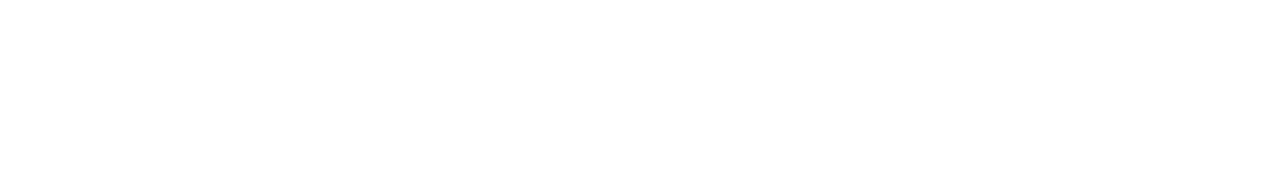
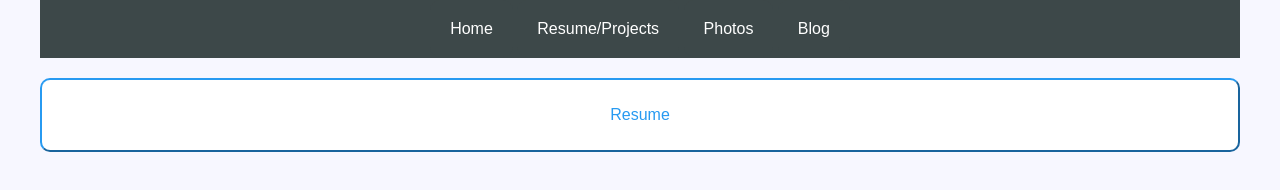
Before and after one commit to iiykeazu/personal_site, a plain HTML site: page projects.html in a window 1280 px wide. Drawn offline with Linux system fonts and the light colour scheme.

Commit message:
homepage done started projects page

```diff
--- /dev/null
+++ b/assets/css/resume.css
@@ -0,0 +1,13 @@
+.button{
+  background-color: #FFFFFF;
+  padding: 10;
+  margin: 20 0 10 0;
+  border-radius: 10px;
+  border: 2px outset #279AF1;
+}
+.button:hover{
+  border: 2px inset #279AF1;
+}
+#resume{
+  color: #279AF1;
+}
--- a/assets/css/index_style.css
+++ b/assets/css/template.css
@@ -6,17 +6,22 @@ body {
   /*color scheme #F7F7FF-Ghost White #279AF1-Carolina Blue #23B5D3-Pacific Blue
     #070600-Rich Black #EA526F-Paradise Pink #3D4849-Grey*/
   background-color: #F7F7FF;
-  padding-left: 100px;
-  padding-right: 100px;
   margin-top: 0px;
+  margin-bottom: 0px;
 }
-.navbar, li{
+.page{
+  margin: auto;
+  width: 1200px
+}
+.navbar{
   background-color: #3D4849;
   padding: 20px;
 }
 li{
+  background-color: #3D4849;
+  padding: 20px;
   display: inline;
-  border-radius: 25px;
+  border-radius: 10px;
 }
 li:hover{
   background-color: #279AF1
@@ -25,25 +30,3 @@ a:link, a:visited{
   color: white;
   text-decoration: none;
 }
-
-.header {
-  background-color: #FFFFFF;
-  height: 160px;
-  padding: 20px;
-  border-bottom: 2px outset #279AF1;
-}
-
-h1 {
-  padding: 40px;
-}
-
-.content{
-  background-color: #FFFFFF;
-}
-.slideshow{
-  height: 500px;
-  border-bottom: 2px outset #279AF1;
-}
-#aboutme {
-  text-align: left;
-}
--- a/projects.html
+++ b/projects.html
@@ -0,0 +1,37 @@
+<html>
+  <head>
+    <title> Resume/Projects </title>
+    <meta charset="utf-8">
+    <meta name="viewport" content="width=device-width, initial-scale=1.0">
+    <meta name="keywords" content="Software developer, Physics, Mathematics,
+    University of Maryland, IOS developer, Android developer, Web developer,
+    User Interface, User Experience developer, Artificial Intelligence,
+    Machine Learning, Maryland, ">
+    <meta name="description" content="Ifeanyi Iyke-Azubogu is a recent Mathematics
+    graduate from the University of Maryland with a concentration in Computer Science">
+    <link href="assets/css/template.css" rel="stylesheet" type ="text/css" />
+    <link href="assets/css/resume.css" rel="stylesheet" type ="text/css" />
+  </head>
+
+<body>
+  <div class = "page">
+  <div class = "navbar">
+    <a href="Home.html"><li>Home</li></a>
+    <a href="projects.html"><li>Resume/Projects</li></a>
+    <a href="#"><li>Photos</li></a>
+    <a href="#"><li>Blog</li></a>
+  </div>
+  <a id="resume" href="assets/Iyke_Azubogu_Resume.pdf">
+    <div class = "button">
+      <p>Resume</p>
+    </div>
+  </a>
+  </div>
+</body>
+
+
+
+
+
+
+</html>
```
Also changed, not shown: assets/css/home_style.css (added, +22 -0 lines), home.html (+7 -4 lines), blog.html (added), 1 other file.
